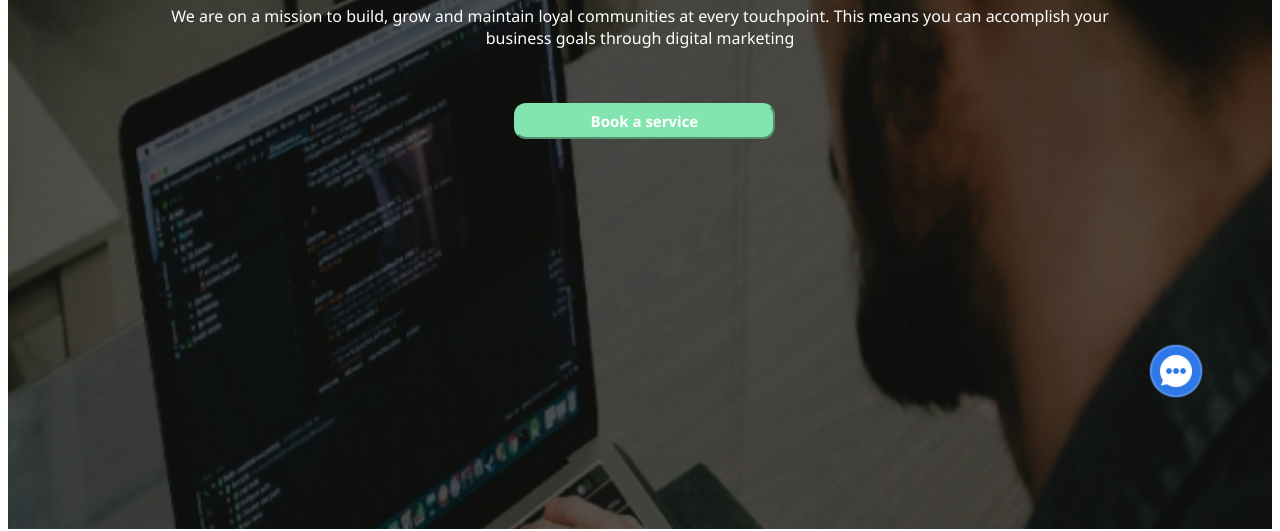
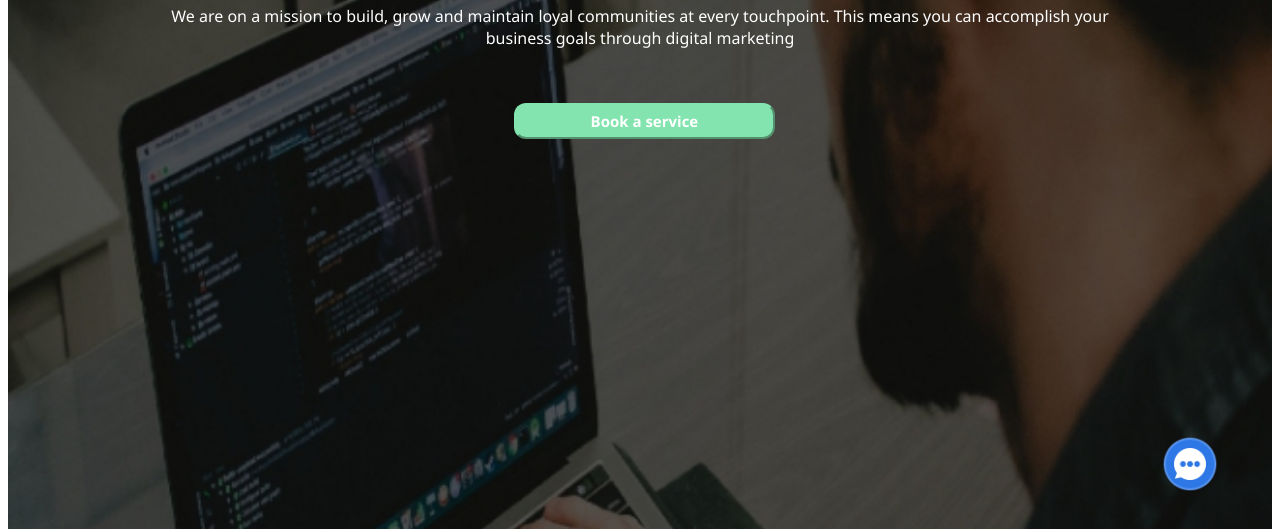
Before and after one commit to michojekunle/PTINDIA, a plain HTML site: page ptindia.html in a window 1280 px wide. Shown: the part 291-822 px from the top of the page. Drawn offline with Linux system fonts and the light colour scheme.

Commit message:
added an attribute to the message icon.

```diff
--- a/ptindia_style.css
+++ b/ptindia_style.css
@@ -120,8 +120,10 @@ span {
     margin-left: 39%;
 }
 .msg {
+    position: fixed;
     margin-left: 90%;
-    margin-top: 16%;
+    bottom: 15px;
+    cursor:pointer;
 }
 
 .sc1 {
```
